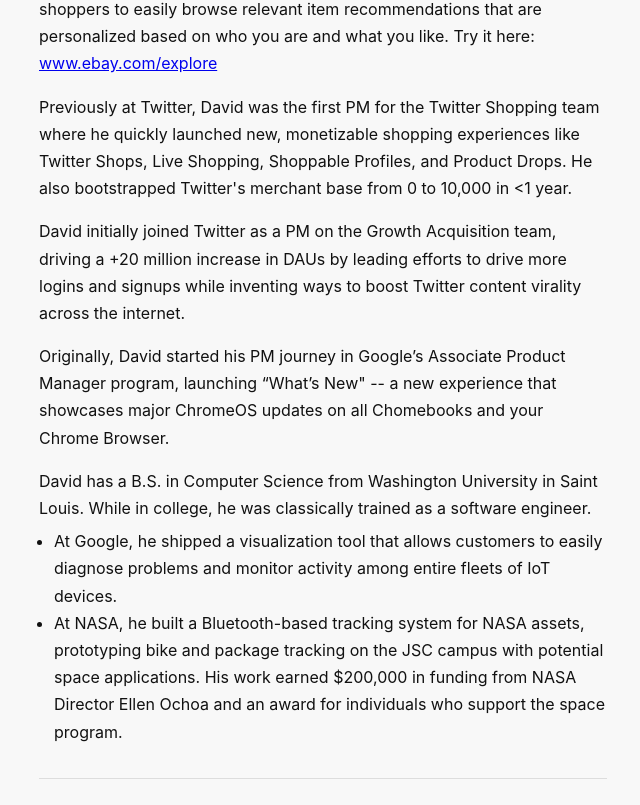
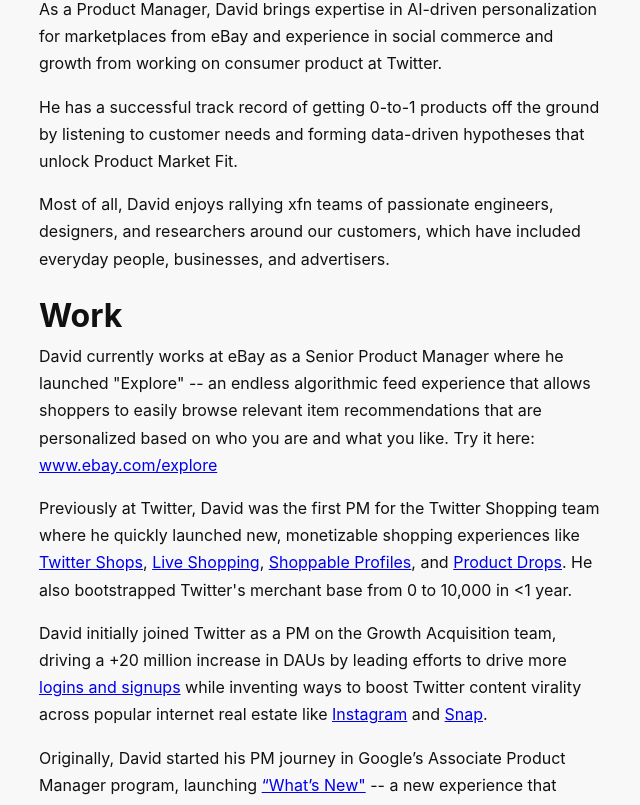
Before and after one commit to davidfromkansas/david_personal_website, a plain HTML site: page index.html in a window 1280 px wide. Shown: the part 560-1365 px from the top of the page, without its empty margins (317-957 px from the left). Drawn offline with Linux system fonts and the light colour scheme.

Commit message:
updated links

```diff
--- a/index.html
+++ b/index.html
@@ -41,27 +41,34 @@
     <!-- Default Content -->
     <img id="profile_img" src="better.jpg"/>
 
+    <h1>Hi, I'm David 👋</h1>
+    <p>As a Product Manager, David brings expertise in AI-driven personalization for marketplaces from eBay and experience in social commerce and growth from working on consumer product at Twitter.
+      <p>He has a successful track record of getting 0-to-1 products off the ground by listening to customer needs and forming data-driven hypotheses that unlock Product Market Fit.</p><p> Most of all, David enjoys rallying xfn teams of passionate engineers, designers, and researchers around our customers, which have included everyday people, businesses, and advertisers. </p>
+
+
+    <H1>Work</H1>
     <p>David currently works at eBay as a Senior Product Manager where he launched "Explore" -- an endless algorithmic feed experience that allows shoppers to easily browse relevant item recommendations that are personalized based on who you are and what you like. Try it here: <a href="https://www.ebay.com/explore">www.ebay.com/explore </a>
     </p>
 
-    <p>Previously at Twitter, David was the first PM for the Twitter Shopping team where he quickly launched new, monetizable shopping experiences like Twitter Shops, Live Shopping, Shoppable Profiles, and Product Drops. He also bootstrapped Twitter's merchant base from 0 to 10,000 in <1 year.
+    <p>Previously at Twitter, David was the first PM for the Twitter Shopping team where he quickly launched new, monetizable shopping experiences like <a href="https://blog.x.com/en_us/topics/product/2022/twitter-shops-more-space-to-shop">Twitter Shops</a>, <a href="https://blog.x.com/en_us/topics/product/2021/watch--chat--shop--live-shopping-on-twitter">Live Shopping</a>, <a href="https://techcrunch.com/2021/07/28/twitter-launches-u-s-e-commerce-pilot-that-lets-users-shop-from-profiles/">Shoppable Profiles</a>, and <a href="https://blog.x.com/en_us/topics/product/2022/be-part-of-the-hype--introducing-product-drops">Product Drops</a>. He also bootstrapped Twitter's merchant base from 0 to 10,000 in <1 year.
     </p>
 
-    <p>David initially joined Twitter as a PM on the Growth Acquisition team, driving a +20 million increase in DAUs by leading efforts to drive more logins and signups while inventing ways to boost Twitter content virality across the internet.
+    <p>David initially joined Twitter as a PM on the Growth Acquisition team, driving a +20 million increase in DAUs by leading efforts to drive more <a href="https://www.theverge.com/2021/8/2/22606150/twitter-third-party-apple-google-login-signup-feature">logins and signups</a> while inventing ways to boost Twitter content virality across popular internet real estate like <a href="https://www.theverge.com/2021/6/23/22546672/twitter-instagram-stories-share-tweets-ios">Instagram</a> and <a href="https://www.theverge.com/2020/12/10/22166657/twitter-share-tweets-snapchat-snap-ios-feature-launch">Snap</a>.
     </p>
 
 
-    <p> Originally, David started his PM journey in Google’s Associate Product Manager program, launching “What’s New" -- a new experience that showcases major ChromeOS updates on all Chomebooks and your Chrome Browser.
+    <p> Originally, David started his PM journey in Google’s Associate Product Manager program, launching <a href="https://9to5google.com/2019/06/26/release-notes-web-app-chrome-os/">“What’s New"</a> -- a new experience that showcases major ChromeOS updates on all Chomebooks and your Chrome Browser.
     </p>
 
     <p>David has a B.S. in Computer Science from Washington University in Saint Louis. While in college, he was classically trained as a software engineer.
     </p>
     <ul>
-      <li>At Google, he shipped a visualization tool that allows customers to easily diagnose problems and monitor activity among entire fleets of IoT devices.
+      <li>At Google, he shipped a <a href="https://web.archive.org/web/20190318111731/https://cloud.google.com/blog/products/iot-devices/cloud-iot-now-makes-device-activity-logging-generally-available/">visualization tool</a> that allows customers to easily diagnose problems and monitor activity among entire fleets of IoT devices.
       </li>
       <li>
-        At NASA, he built a Bluetooth-based tracking system for NASA assets, prototyping bike and package tracking on the JSC campus with potential space applications. His work earned $200,000 in funding from NASA Director Ellen Ochoa and an award for individuals who support the space program.
+        At NASA, he built a Bluetooth-based tracking system for NASA assets, prototyping package tracking on Earth with potential space applications. His work earned $200,000 in funding from NASA Director Ellen Ochoa and an award for individuals who support the space program. See <a href="https://blog.estimote.com/post/166963330230/nasas-johnson-space-center-transcends-space-and">blogpost</a>
       </li>
+      <li>While continuing to work for NASA during the school year, David designed and built augmented reality tools that visualize 3D terrain models from Earth and Mars. Featured on <a href="https://arstechnica.com/science/2020/09/augmented-reality-could-be-the-geology-classrooms-killer-app/">ArsTechnica</a> </li>
     </ul>
 
     <hr />
```
